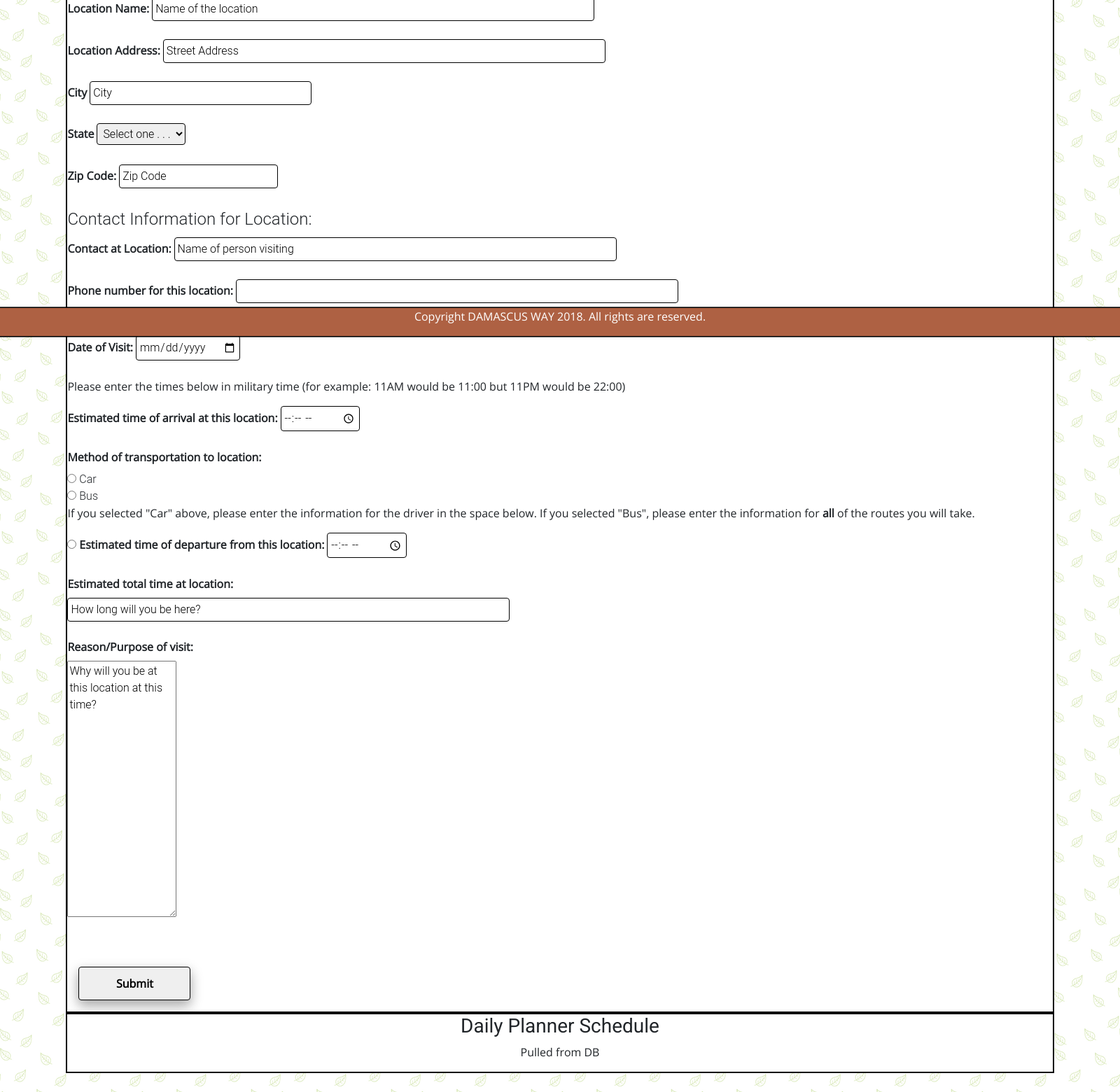
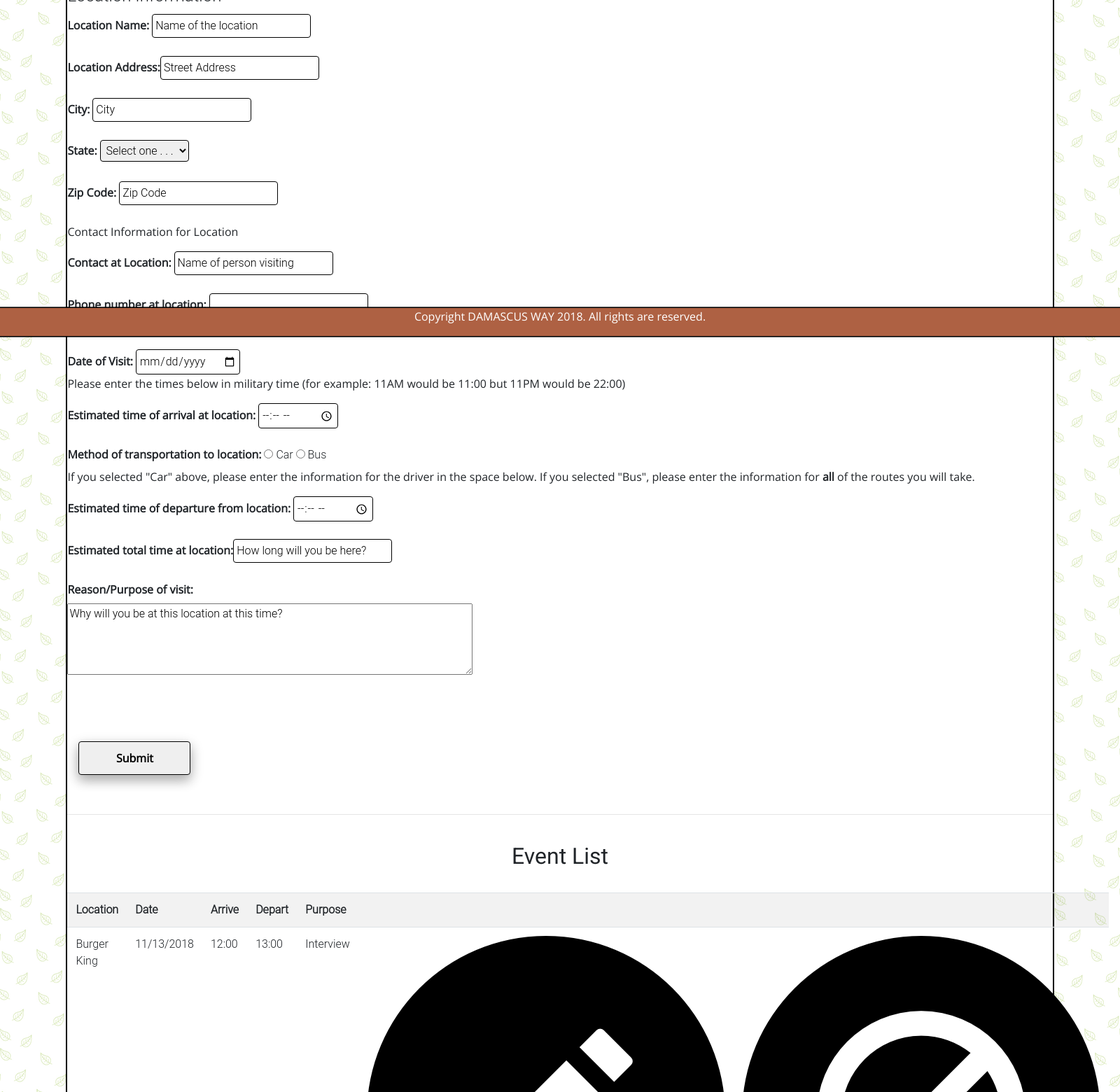
Before and after one commit to thaoc/Web-App, a PHP site: page /pages/damascusBasePlanner.php in a window 1600 px wide. Shown: the part 320-1880 px from the top of the page at 70% size. Run offline with PHP 8.4, Linux system fonts and the light colour scheme.

Commit message:
Customized CSS to match mock-up

```diff
--- a/pages/damascusBasePlanner.php
+++ b/pages/damascusBasePlanner.php
@@ -6,20 +6,20 @@
 	<body>
 
 		<?php include "../lib/include/menu.php" ?>
-		<h2>Resident Daily Planner</h2>
+		<h1>Daily Planner</h1>
 		<p>Enter the information for one destination on your daily schedule in the form below, then click <strong>Add</strong>. Do this for each location you have on your schedule for the day.</p>
-			<div class="wrapper2">
-			<h1>Event Entry:</h1>
+			<div class="wrapper2"><br>
+			<h2>Event Entry</h2>
 				<form action="" method="POST">
-					<fieldset>
+					<fieldset class="column5">
 						<legend>Location Information</legend>
-						<label for="locationName">Location Name:<span class="req"></span></label>
-						<input type="text" size="65" name="locationName" id="locationName" value="Name of the location"/><br /><br />
-						<label for="locationStreet">Location Address:<span class="req"></span></label>
-						<input type="text" size="65" name="locationStreet" id="locationStreet" value="Street Address"/><br /><br />
-						<label for="locationCity">City<span class="req"></span></label>
-						<input type="text" size="30" name="locationCity" id="locationCity" value="City">   <br /><br />
-						<label for="locationState">State<span class="req"></span></label>  <select name="locationState" id="locationState">
+						<label for="locationName">Location Name: <span class="req"></span></label> <input class="right-align" type="text" name="locationName" id="locationName" value="Name of the location"/>
+						<br /><br />
+						<label for="locationStreet">Location Address: <span class="req"></span></label><input class="right-align" type="text" name="locationStreet" id="locationStreet" value="Street Address"/>
+						<br /><br />
+						<label for="locationCity">City: <span class="req"></span></label> <input class="right-align" type="text"  name="locationCity" id="locationCity" value="City">
+						   <br /><br />
+						<label for="locationState">State: <span class="req"></span></label>  <select class="right-align" name="locationState" id="locationState">
 							<option value="">Select one . . .</option>
 							<option value="AL">AL</option><option value="AK">AK</option><option value="AZ">AZ</option><option value="AR">AR</option>
 							<option value="CA">CA</option><option value="CO">CO</option><option value="CT">CT</option>
@@ -41,41 +41,88 @@
 							<option value="WA">WA</option><option value="WV">WV</option><option value="WI">WI</option>
 							<option value="WY">WY</option>
 						</select><br /><br />
-						<label for="locationZip">Zip Code:<span class="req"></span></label>  <input type="text" name="locationZip" id="locationZip" value="Zip Code" ><br /><br />
+						<label for="locationZip">Zip Code:<span class="req"></span></label>  <input class="right-align" type="text" name="locationZip" id="locationZip" value="Zip Code" ><br /><br />
+						<p>Contact Information for Location</p>
+						<label for="contactName">Contact at Location:<span class="req"></span></label>  <input class="right-align" type="text" name="contactName" id="contactName" value="Name of person visiting"><br /><br />
+						<label for="locationPhone">Phone number at location: <span class="req"></span></label>  <input class="right-align" type="phone" name="locationPhone" id="locationPhone"><br />
 					</fieldset>
-					<fieldset>
-						<legend>Contact Information for Location:</legend>
-						<label for="contactName">Contact at Location:<span class="req"></span></label>  <input type="text" size="65" name="contactName" id="contactName" value="Name of person visiting"><br /><br />
-						<label for="locationPhone">Phone number for this location: <span class="req"></span></label>  <input type="phone" size="65" name="locationPhone" id="locationPhone"><br />
-					</fieldset>
-					<fieldset>
-						<legend>Appointment Information:</legend>
-						<label for="date">Date of Visit: <span class="req"></span></label> <input type="date" name="date" id="date"><br /><br />
+
+					<fieldset class="column6">
+						<legend>Event Information</legend>
+						<label for="date">Date of Visit: <span class="req"></span></label> <input class="right-align-2" size="30" type="date" name="date" id="date"><br />
 						<p>Please enter the times below in military time (for example: 11AM would be 11:00 but 11PM would be 22:00)</p>
-						<label for="arriveTime">Estimated time of arrival at this location: <span class="req"></span></label>  <input type="time" size="65" name="arriveTime" id="arriveTime"><br /><br />
+						<label for="arriveTime">Estimated time of arrival at location: <span class="req"></span></label>  <input class="right-align-2" type="time" size="65" name="arriveTime" id="arriveTime"><br /><br />
 						<!-- looking for a way to make the "Driver" or "Routes" text boxes pop up only if that transportation mode is selected -->
-						<label for="transportMode">Method of transportation to location:</label><br />
-						<input type="radio" name="transportMode" value="car"> Car  <br />
-						<input type="radio" name="transportMode" value="bus"> Bus <br />
+						<label for="transportMode">Method of transportation to location:</label>
+                        <span class="totheright">
+						<input type="radio" name="transportMode" value="car"> Car
+						<input type="radio" name="transportMode" value="bus"> Bus <br /></span>
 						<p>If you selected "Car" above, please enter the information for the driver in the space below.  If you selected "Bus", please enter the information for <strong>all</strong> of the routes you will take.</p>
-						<input type="radio" name="transportMode" value="female">
-						<label for="departTime">Estimated time of departure from this location:<span class="req"></span></label> <input type="time" size="65" name="departTime" id="departTime"><br /><br />
-						<label for="estTotalTime">Estimated total time at location: <span class="req"></span></label><br/><input type="text" size="65" name="estTotalTime" id="estTotalTime" value="How long will you be here?"><br /><br />
+
+						<label for="departTime">Estimated time of departure from location:<span class="req"></span></label> <input class="right-align-2" type="time"  name="departTime" id="departTime"><br /><br />
+						<label for="estTotalTime">Estimated total time at location: <span class="req"></span></label><input class="right-align-2" type="text" name="estTotalTime" id="estTotalTime" value="How long will you be here?"><br /><br />
 						<label for="reasonForVisit">Reason/Purpose of visit:<span class="req"></span></label><br />
-						<textarea rows="15" cols="15" name="reasonForVisit" id="reasonForVisit" value="Why will you be at this location at this time?">Why will you be at this location at this time?</textarea><br /><br /><br />
-					</fieldset>
+						<textarea name="reasonForVisit" id="reasonForVisit" rows="4" cols="62" value="Why will you be at this location at this time?">Why will you be at this location at this time?</textarea><br /><br /><br />
+					</fieldset><br>
 
 					<div class="submit">
 						<input type="submit" value="Submit" class="button">
 					</div>
-			</form>
-			</div>
-		<div class="wrapper">
-			<h3>Daily Planner Schedule</h3>
-			<p>Pulled from DB</p>
-		</div>
+			</form><br>
+                <hr><br>
+
+                <h2>Event List</h2><br>
+                <div class="eventlist">
+                <div class="table-responsive-lg">
+                    <table class="table table-striped">
+                        <tr>
+                            <th>Location</th>
+                            <th>Date</th>
+                            <th>Arrive</th>
+                            <th>Depart</th>
+                            <th>Purpose</th>
+                            <th></th>
+                            <th></th>
+                        </tr>
+                        <tr>
+                            <td>Burger King</td>
+                            <td>11/13/2018</td>
+                            <td>12:00</td>
+                            <td>13:00</td>
+                            <td>Interview</td>
+                            <td>
+                                <a href="#" title="Edit">
+            <img src="../img/interface/png/pencil.png" class="icon2"/></a>
+                            </td>
+                            <td>
+                                <a href="#" title="Delete">
+            <img src="../img/interface/png/cancel.png" class="icon2"/></a>
+                            </td>
+                        </tr>
+                        <tr>
+                            <td>St Mary's</td>
+                            <td>11/13/2018</td>
+                            <td>17:00</td>
+                            <td>19:00</td>
+                            <td>AA Group</td>
+                            <td>
+                                <a href="#" title="Edit">
+            <img src="../img/interface/png/pencil.png" class="icon2"/></a>
+                            </td>
+                            <td>
+                                <a href="#" title="Delete">
+            <img src="../img/interface/png/cancel.png" class="icon2"/></a>
+                            </td>
+                        </tr>
+
+                    </table>
+
+                    </div></div>
+
+                <br><br>
 
 			</div>
+
         <?php include "../lib/include/footer.php" ?>
 		  <?php include "../lib/include/script.php" ?>
 	</body>
```
